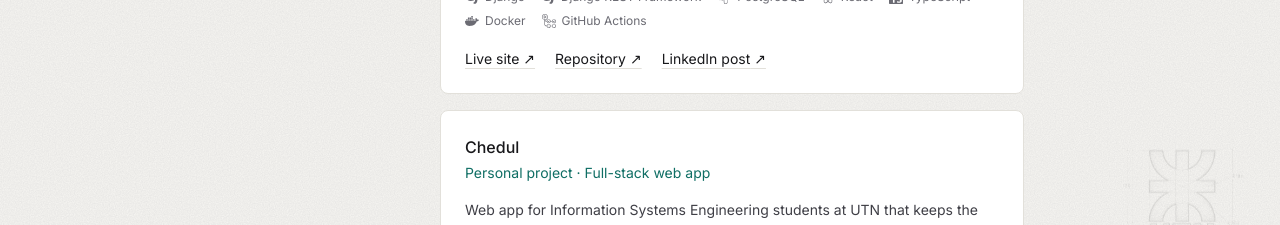
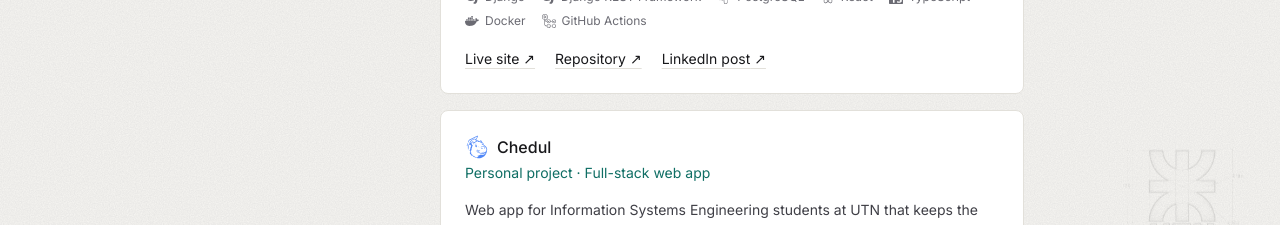
Before and after one commit to deadour/portfolio, a React (Vite) app: page / in a window 1280 px wide. Shown: the part 4820-5045 px from the top of the page. Built offline with nearby package versions, Linux system fonts and the light colour scheme.

Commit message:
Add the Chedul logo to its card

```diff
--- a/src/components/Work.tsx
+++ b/src/components/Work.tsx
@@ -39,6 +39,8 @@ function ProjectCard({ project }: { project: Project }) {
     <img src="/images/logo-rentos.png" alt="" width={24} height={24} className="size-6 shrink-0 rounded-md object-contain" />
   ) : project.id === 'ecommerce' ? (
     <img src="/images/logo-malaca.webp" alt="" width={24} height={24} className="size-6 shrink-0 rounded-full object-contain" />
+  ) : project.id === 'chedul' ? (
+    <img src="/images/logo-chedul.svg" alt="" width={24} height={24} className="size-6 shrink-0 object-contain" />
   ) : project.id === 'dynamo' ? (
     <img src="/images/logo-dynamo.png" alt="" width={24} height={24} className="size-6 shrink-0 rounded-md object-cover" />
   ) : null
```
Also changed, not shown: public/images/logo-chedul.svg (added).
